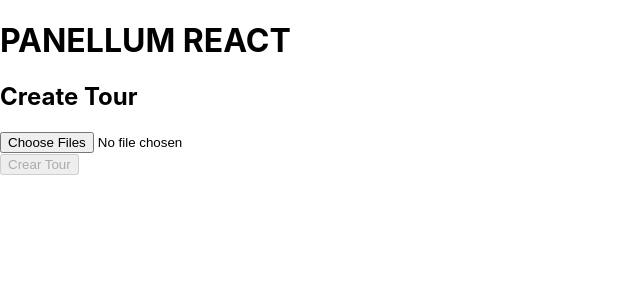
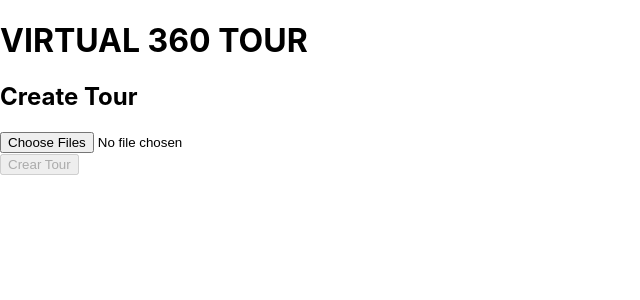
Before and after one commit to Facupelli/Virtual360Tour, a React (Create React App) app in the folder client/: page / in a window 1280 px wide. Shown: the top 300 px of the page, without its empty margins (0-640 px from the left). Built offline with nearby package versions, Linux system fonts and the light colour scheme.

Commit message:
samll fixes

```diff
--- a/client/src/components/Home/Home.jsx
+++ b/client/src/components/Home/Home.jsx
@@ -14,8 +14,8 @@ export const Home = ({ files, setFiles }) => {
 
   return (
     <div>
-      <h1>PANELLUM REACT</h1>
-      {viewTour && !create && <PanellumReact scene={scene} />}
+      <h1>VIRTUAL 360 TOUR</h1>
+      {viewTour && !create && <PanellumReact scene={scene} setCreate={setCreate} setViewTour={setViewTour} />}
 
       {!viewTour && !create && (
         <UploadTour
--- a/client/src/components/Home/PanellumReact.jsx
+++ b/client/src/components/Home/PanellumReact.jsx
@@ -2,7 +2,7 @@ import React from "react";
 import { Pannellum } from "pannellum-react";
 import scenesArray from "../../utils/scenesArray";
 
-export default function PanellumReact({scene}) {
+export default function PanellumReact({scene, setCreate, setViewTour}) {
   const [currentScene, setCurrentScene] = React.useState(0);
   const [yaw, setYaw] = React.useState(0);
   const [pitch, setPitch] = React.useState(0);
@@ -23,8 +23,14 @@ export default function PanellumReact({scene}) {
     hotSpotDiv.appendChild(image);
   };
 
+  const handleCreateTour = () => {
+    setViewTour(false)
+    setCreate(false)
+  }
+
   return (
     <>
+      <div><button onClick={handleCreateTour}>Create Tour</button></div>
       <div> Pitch: {pitch} </div>
       <div> Yaw: {yaw} </div>
       <Pannellum
```
